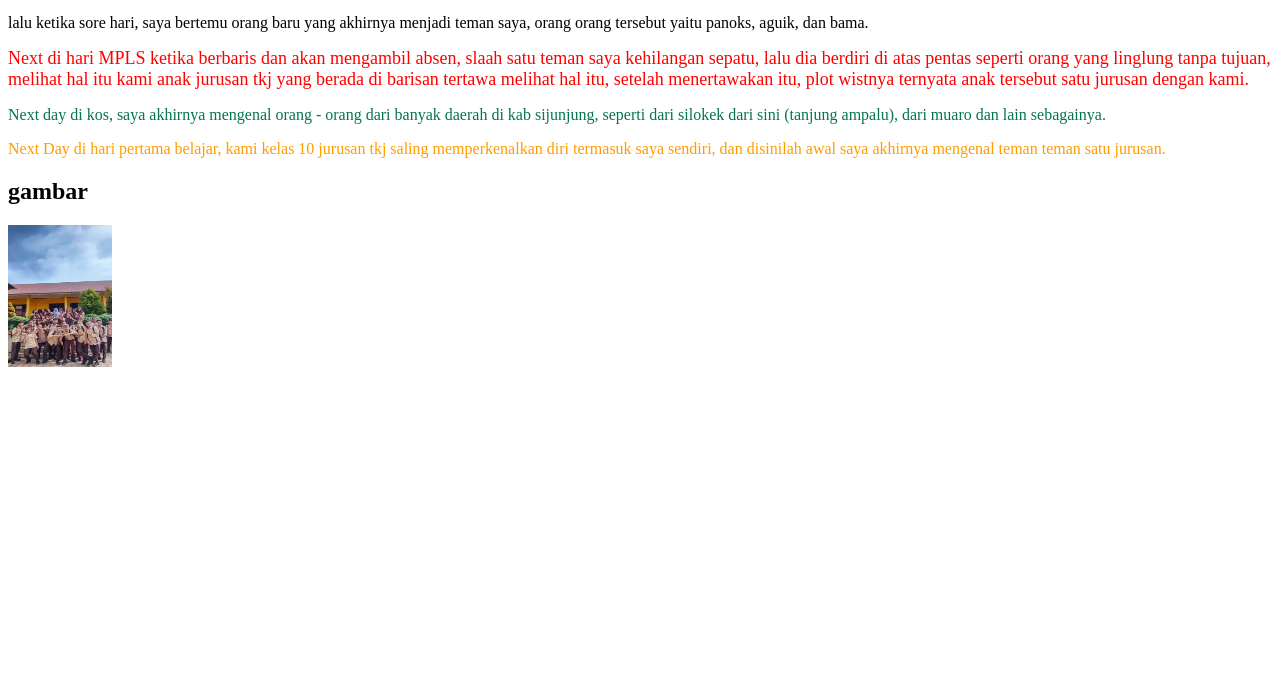
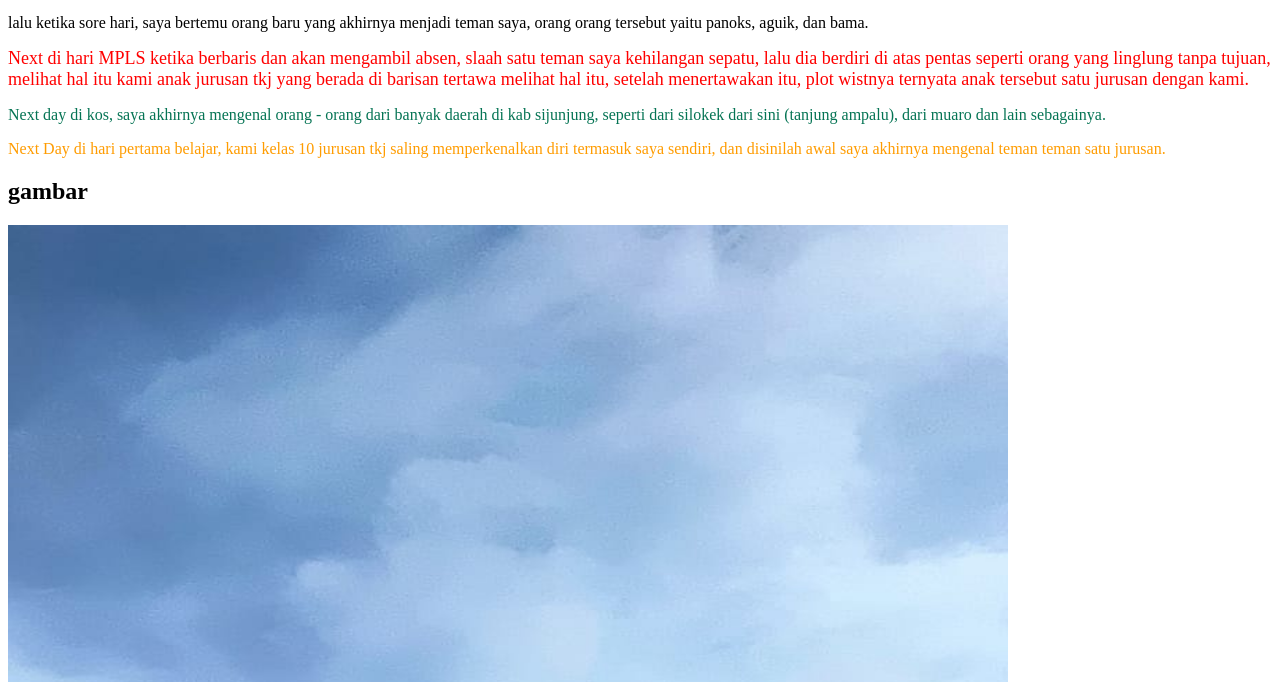
Before and after one commit to justfiz/mystory, a plain HTML site: page index.html in a window 1280 px wide. Shown: the part 118-800 px from the top of the page. Drawn offline with Linux system fonts and the light colour scheme.

Commit message:
Update index.html

```diff
--- a/index.html
+++ b/index.html
@@ -12,7 +12,7 @@
    <h2>gambar</h2>
 
    <p>
-  <img src="./IMG-20240808-WA0003.jpg" alt="ini saya" style="width:104px;height:142px;">
+  <img src="./IMG-20240808-WA0003.jpg" alt="ini saya" style="width:1000px;height:1400px;">
 </p>
 
 
```
